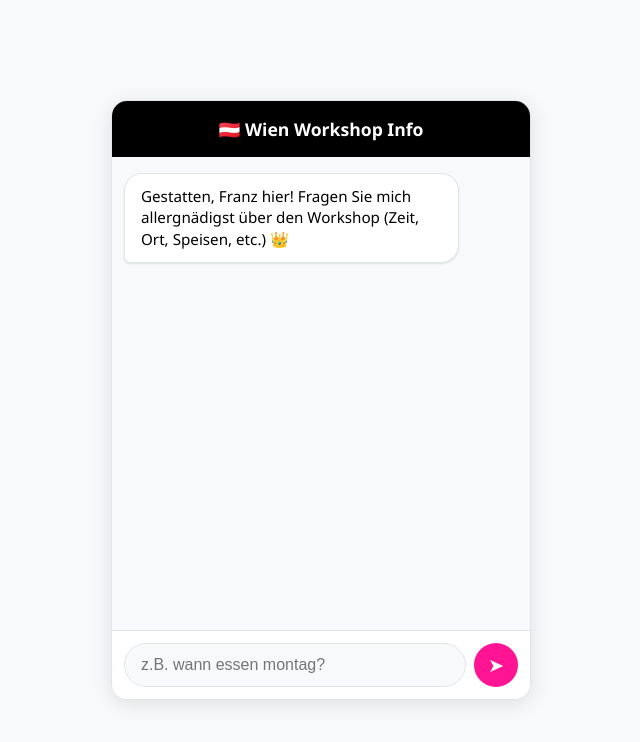
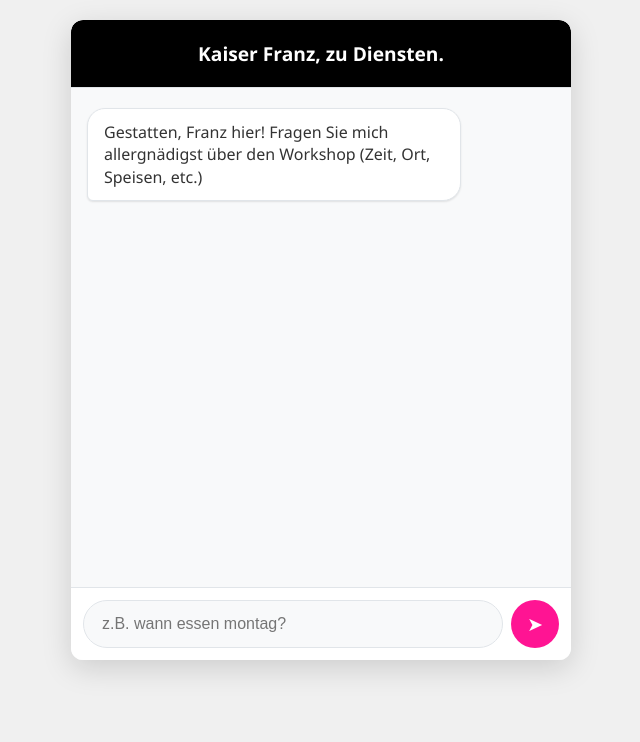
Before and after one commit to einfachstarten/viennacalling_bot, a plain HTML site: page index.html in a window 1280 px wide. Shown: the whole page, without its empty margins (319-959 px from the left). Drawn offline with Linux system fonts and the light colour scheme.

Commit message:
Fix mobile chat layout and update header

```diff
--- a/index.html
+++ b/index.html
@@ -9,9 +9,9 @@
 </head>
 <body>
   <div class="chat-container" role="main">
-    <header class="chat-header">🇦🇹 Wien Workshop Info</header>
+    <header class="chat-header">Kaiser Franz, zu Diensten.</header>
     <section class="chat-messages" id="messages" aria-live="polite">
-      <div class="message bot-message">Gestatten, Franz hier! Fragen Sie mich allergnädigst über den Workshop (Zeit, Ort, Speisen, etc.) 👑</div>
+      <div class="message bot-message">Gestatten, Franz hier! Fragen Sie mich allergnädigst über den Workshop (Zeit, Ort, Speisen, etc.)</div>
     </section>
     <div class="chat-input">
       <form onsubmit="event.preventDefault(); sendMessage();">
--- a/style.css
+++ b/style.css
@@ -1,54 +1,46 @@
 :root {
-  /* OpenResearch Clean Palette */
   --or-black: #000000;
   --or-pink: #FF1493;
   --white: #ffffff;
   --light-gray: #f8f9fa;
   --border-gray: #e1e5e9;
-
-  /* Chat Design */
-  --bg: var(--light-gray);
-  --user-bubble: var(--or-pink);
-  --bot-bubble: var(--white);
-  --text-dark: var(--or-black);
-  --text-light: var(--white);
+  --text-dark: #333333;
 }
 
 * {
   box-sizing: border-box;
 }
 
+.visually-hidden {
+  position: absolute;
+  width: 1px;
+  height: 1px;
+  padding: 0;
+  margin: -1px;
+  overflow: hidden;
+  clip: rect(0, 0, 0, 0);
+  white-space: nowrap;
+  border: 0;
+}
+
 body {
   margin: 0;
   font-family: 'Segoe UI', system-ui, -apple-system, BlinkMacSystemFont, sans-serif;
-  background: var(--bg);
-  min-height: 100vh;
-  display: flex;
-  align-items: center;
-  justify-content: center;
-  padding: 8px;
+  background: var(--light-gray);
   color: var(--text-dark);
+  padding: 0;
+  overflow: hidden;
 }
 
 .chat-container {
-  width: 100%;
-  max-width: 100%;
-  height: calc(100vh - 16px);
+  width: 100vw;
+  height: 100vh;
+  height: 100dvh; /* Dynamic viewport height */
   background: var(--white);
-  border-radius: 12px;
-  box-shadow: 0 4px 20px rgba(0, 0, 0, 0.1);
   display: flex;
   flex-direction: column;
+  position: relative;
   overflow: hidden;
-  border: 1px solid var(--border-gray);
-}
-
-@media (min-width: 768px) {
-  .chat-container {
-    max-width: 420px;
-    height: 600px;
-    border-radius: 16px;
-  }
 }
 
 .chat-header {
@@ -60,25 +52,18 @@ body {
   display: flex;
   align-items: center;
   justify-content: center;
-  gap: 8px;
   flex-shrink: 0;
-}
-
-@media (max-width: 767px) {
-  .chat-header {
-    padding: 14px 16px;
-    font-size: 1rem;
-  }
+  border-bottom: 1px solid var(--border-gray);
 }
 
 .chat-messages {
   flex: 1;
-  padding: 16px 12px;
+  padding: 16px 12px 80px 12px; /* Extra bottom padding for input */
   overflow-y: auto;
   display: flex;
   flex-direction: column;
   gap: 12px;
-  background: var(--bg);
+  background: var(--light-gray);
   -webkit-overflow-scrolling: touch;
   scroll-behavior: smooth;
 }
@@ -102,14 +87,14 @@ body {
   border-radius: 18px;
   line-height: 1.4;
   font-size: 0.95rem;
-  word-break: break-word;
+  word-wrap: break-word;
   animation: slideIn 0.3s ease;
   box-shadow: 0 1px 2px rgba(0, 0, 0, 0.1);
 }
 
 .bot-message {
   align-self: flex-start;
-  background: var(--bot-bubble);
+  background: var(--white);
   border: 1px solid var(--border-gray);
   border-bottom-left-radius: 6px;
   color: var(--text-dark);
@@ -117,8 +102,8 @@ body {
 
 .user-message {
   align-self: flex-end;
-  background: var(--user-bubble);
-  color: var(--text-light);
+  background: var(--or-pink);
+  color: var(--white);
   border-bottom-right-radius: 6px;
 }
 
@@ -139,25 +124,22 @@ body {
   text-decoration-color: rgba(255, 255, 255, 0.7);
 }
 
-@media (max-width: 767px) {
-  .message {
-    max-width: 88%;
-    padding: 10px 14px;
-    font-size: 0.9rem;
-  }
-}
-
 .chat-input {
+  position: absolute;
+  bottom: 0;
+  left: 0;
+  right: 0;
   padding: 12px;
   background: var(--white);
   border-top: 1px solid var(--border-gray);
-  flex-shrink: 0;
+  z-index: 100;
 }
 
 .chat-input form {
   display: flex;
   gap: 8px;
   align-items: center;
+  max-width: 100%;
 }
 
 .chat-input input {
@@ -165,10 +147,11 @@ body {
   padding: 12px 16px;
   border-radius: 24px;
   border: 1px solid var(--border-gray);
-  font-size: 1rem;
+  font-size: 16px; /* Prevents iOS zoom */
   outline: none;
   transition: border-color 0.2s ease;
   background: var(--light-gray);
+  min-width: 0; /* Prevents flex overflow */
 }
 
 .chat-input input:focus {
@@ -200,23 +183,6 @@ body {
   transform: scale(0.95);
 }
 
-@media (max-width: 767px) {
-  .chat-input {
-    padding: 10px;
-  }
-
-  .chat-input input {
-    font-size: 16px;
-    padding: 10px 14px;
-  }
-
-  .chat-input button {
-    width: 40px;
-    height: 40px;
-    font-size: 1.1rem;
-  }
-}
-
 .loading-dots {
   display: inline-block;
   color: var(--or-pink);
@@ -228,15 +194,9 @@ body {
 }
 
 @keyframes dots {
-  0%, 20% {
-    content: '.';
-  }
-  40% {
-    content: '..';
-  }
-  60%, 100% {
-    content: '...';
-  }
+  0%, 20% { content: '.'; }
+  40% { content: '..'; }
+  60%, 100% { content: '...'; }
 }
 
 @keyframes slideIn {
@@ -250,14 +210,59 @@ body {
   }
 }
 
-.visually-hidden {
-  position: absolute;
-  width: 1px;
-  height: 1px;
-  padding: 0;
-  margin: -1px;
-  overflow: hidden;
-  clip: rect(0, 0, 0, 0);
-  white-space: nowrap;
-  border: 0;
+/* Desktop Optimierungen */
+@media (min-width: 768px) {
+  body {
+    padding: 20px;
+    background: #f0f0f0;
+    overflow: auto;
+  }
+
+  .chat-container {
+    width: 100%;
+    max-width: 500px;
+    height: 80vh;
+    max-height: 700px;
+    margin: 0 auto;
+    border-radius: 12px;
+    box-shadow: 0 8px 30px rgba(0, 0, 0, 0.15);
+    position: relative;
+  }
+
+  .chat-header {
+    padding: 20px 24px;
+    font-size: 1.2rem;
+    border-radius: 12px 12px 0 0;
+  }
+
+  .chat-messages {
+    padding: 20px 16px 80px 16px;
+  }
+
+  .message {
+    max-width: 80%;
+    font-size: 1rem;
+  }
+
+  .chat-input {
+    position: absolute;
+    border-radius: 0 0 12px 12px;
+  }
+
+  .chat-input input {
+    font-size: 1rem;
+    padding: 14px 18px;
+  }
+
+  .chat-input button {
+    width: 48px;
+    height: 48px;
+  }
 }
+
+/* iPhone Safari Fixes */
+@supports (-webkit-touch-callout: none) {
+  .chat-container {
+    height: -webkit-fill-available;
+  }
+}
```
